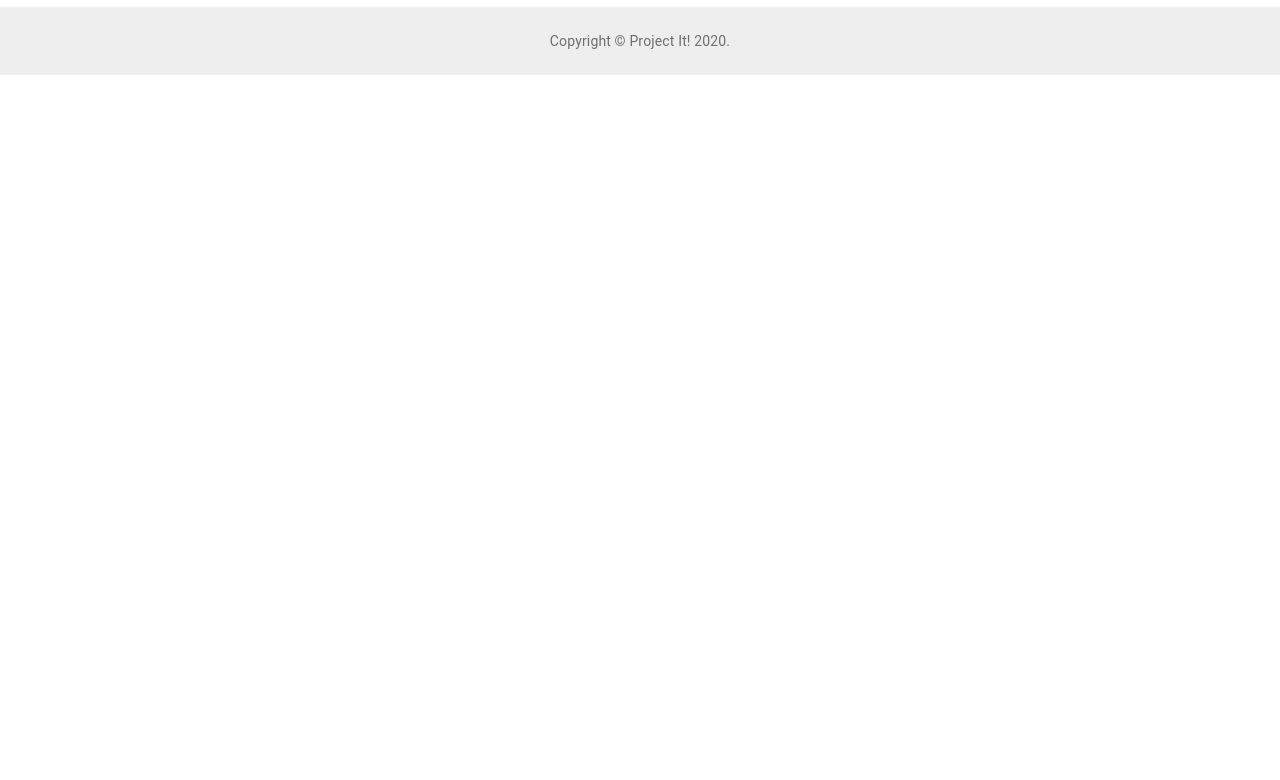
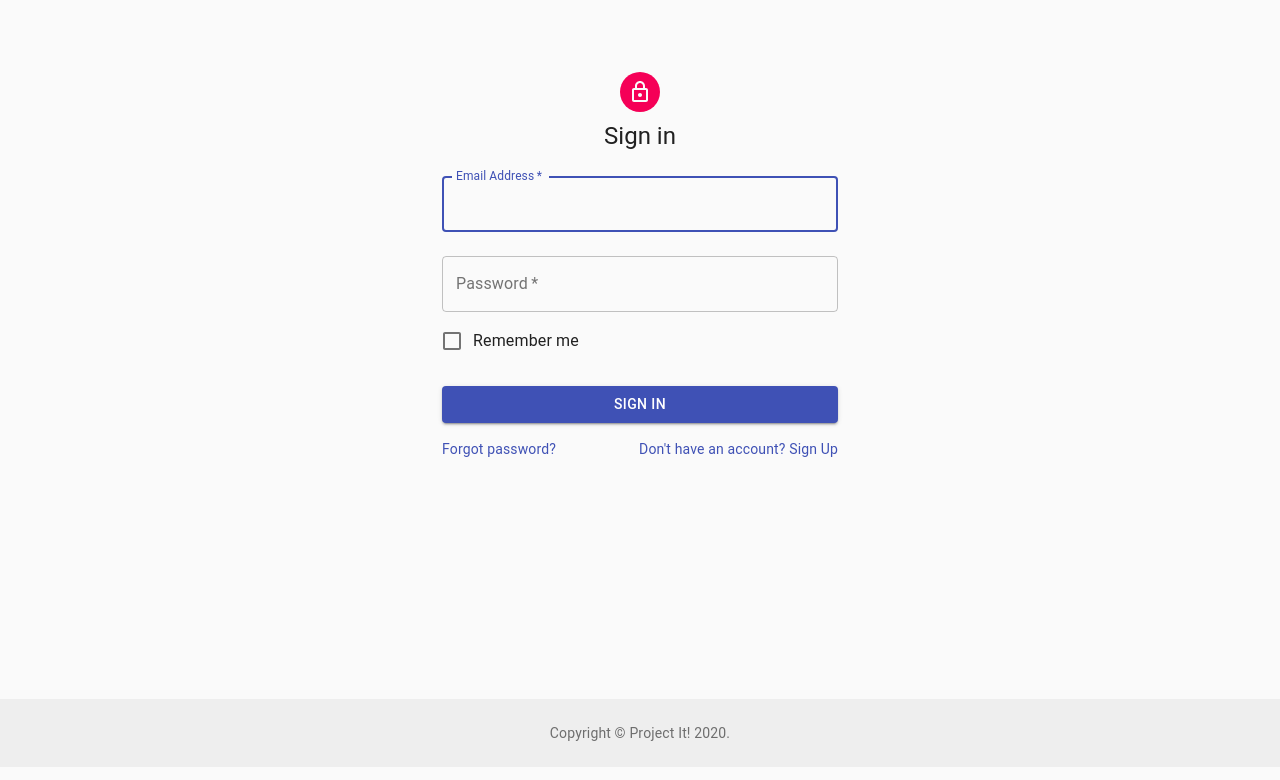
Before and after one commit to roxyvaught/project-it, a React (Create React App) app in the folder client/: page /login in a window 1280 px wide. Shown: the top 780 px of the page. Built offline with nearby package versions, Linux system fonts and the light colour scheme.

Commit message:
login page

```diff
--- a/client/src/App.js
+++ b/client/src/App.js
@@ -2,6 +2,7 @@
 import Header from './components/Header';
 import Footer from './components/Footer';
 import { BrowserRouter as Router, Route, Switch } from 'react-router-dom';
+import Login from './pages/Login';
 
 // add these two library import statements
 import { ApolloProvider } from '@apollo/react-hooks';
@@ -33,6 +34,7 @@
           <div className="container">
           <Switch>
             <Route exact path="/" component={Dashboard} />
+            <Route exact path="/login" component={Login} />
           </Switch>
         </div>
           <Footer />
--- a/client/src/components/Dashboard/index.js
+++ b/client/src/components/Dashboard/index.js
@@ -15,10 +15,11 @@
 import MenuIcon from '@material-ui/icons/Menu';
 import ChevronLeftIcon from '@material-ui/icons/ChevronLeft';
 import Button from '@material-ui/core/Button';
-import { mainListItems, secondaryListItems } from '../ListItems';
+import { mainListItems } from '../ListItems';
 import Chart from '../Chart';
 import Projects from '../LatestProject';
 import Team from '../Team';
+import { Link } from 'react-router-dom';
 
 const drawerWidth = 240;
 
@@ -129,7 +130,7 @@
           <Typography component="h1" variant="h6" color="inherit" noWrap className={classes.title}>
             Dashboard
           </Typography>
-          <Button variant="contained">Sign In</Button>
+          <Button variant="contained"><Link to="/login">Sign In</Link></Button>
         </Toolbar>
       </AppBar>
       <Drawer
@@ -147,7 +148,7 @@
         <Divider />
         <List>{mainListItems}</List>
         <Divider />
-        <List>{secondaryListItems}</List>
+      {/* <List>{secondaryListItems}</List> */}
       </Drawer>
       <main className={classes.content}>
         <div className={classes.appBarSpacer} />
--- /dev/null
+++ b/client/src/pages/Login.js
@@ -0,0 +1,103 @@
+import React from 'react';
+import Avatar from '@material-ui/core/Avatar';
+import Button from '@material-ui/core/Button';
+import CssBaseline from '@material-ui/core/CssBaseline';
+import TextField from '@material-ui/core/TextField';
+import FormControlLabel from '@material-ui/core/FormControlLabel';
+import Checkbox from '@material-ui/core/Checkbox';
+import Link from '@material-ui/core/Link';
+import Grid from '@material-ui/core/Grid';
+import Box from '@material-ui/core/Box';
+import LockOutlinedIcon from '@material-ui/icons/LockOutlined';
+import Typography from '@material-ui/core/Typography';
+import { makeStyles } from '@material-ui/core/styles';
+import Container from '@material-ui/core/Container';
+
+const useStyles = makeStyles((theme) => ({
+  paper: {
+    marginTop: theme.spacing(8),
+    display: 'flex',
+    flexDirection: 'column',
+    alignItems: 'center',
+  },
+  avatar: {
+    margin: theme.spacing(1),
+    backgroundColor: theme.palette.secondary.main,
+  },
+  form: {
+    width: '100%', // Fix IE 11 issue.
+    marginTop: theme.spacing(1),
+  },
+  submit: {
+    margin: theme.spacing(3, 0, 2),
+  },
+}));
+
+export default function Login() {
+  const classes = useStyles();
+
+  return (
+    <Container component="main" maxWidth="xs">
+      <CssBaseline />
+      <div className={classes.paper}>
+        <Avatar className={classes.avatar}>
+          <LockOutlinedIcon />
+        </Avatar>
+        <Typography component="h1" variant="h5">
+          Sign in
+        </Typography>
+        <form className={classes.form} noValidate>
+          <TextField
+            variant="outlined"
+            margin="normal"
+            required
+            fullWidth
+            id="email"
+            label="Email Address"
+            name="email"
+            autoComplete="email"
+            autoFocus
+          />
+          <TextField
+            variant="outlined"
+            margin="normal"
+            required
+            fullWidth
+            name="password"
+            label="Password"
+            type="password"
+            id="password"
+            autoComplete="current-password"
+          />
+          <FormControlLabel
+            control={<Checkbox value="remember" color="primary" />}
+            label="Remember me"
+          />
+          <Button
+            type="submit"
+            fullWidth
+            variant="contained"
+            color="primary"
+            className={classes.submit}
+          >
+            Sign In
+          </Button>
+          <Grid container>
+            <Grid item xs>
+              <Link href="#" variant="body2">
+                Forgot password?
+              </Link>
+            </Grid>
+            <Grid item>
+              <Link href="#" variant="body2">
+                {"Don't have an account? Sign Up"}
+              </Link>
+            </Grid>
+          </Grid>
+        </form>
+      </div>
+      <Box mt={30}>
+      </Box>
+    </Container>
+  );
+}
```
